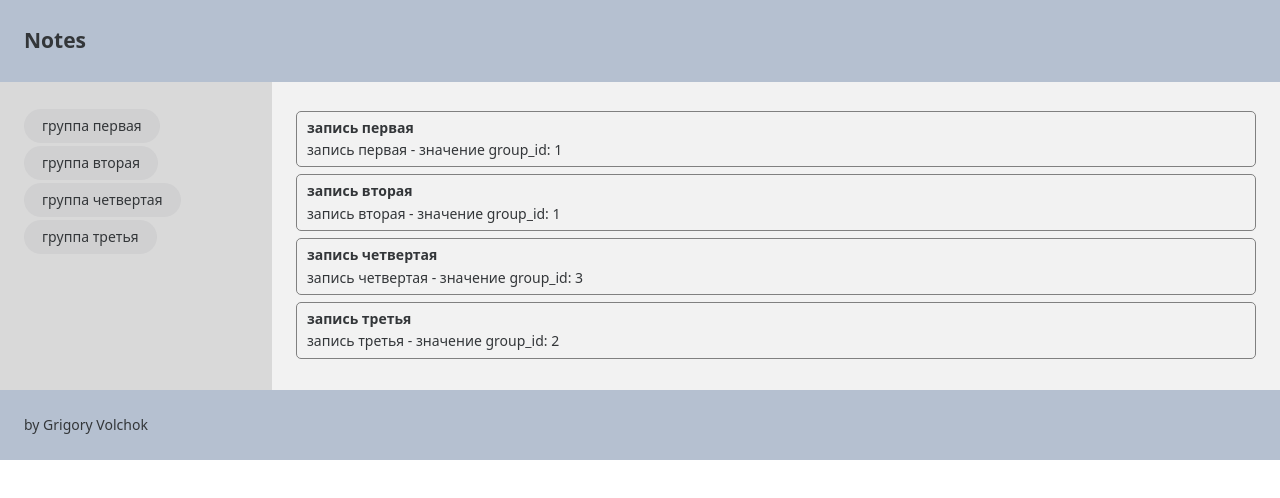
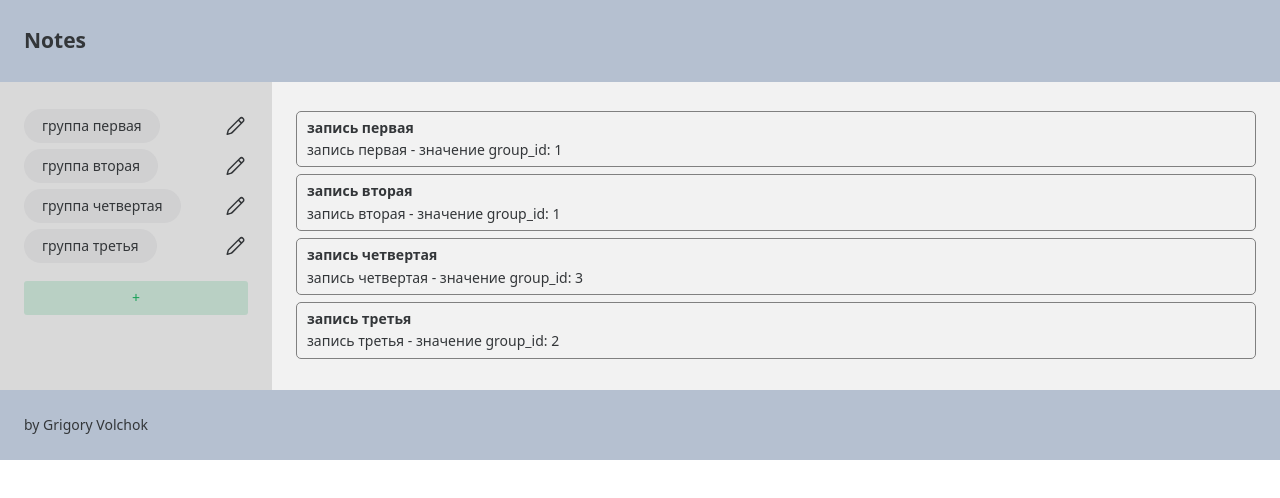
Before and after one commit to V-Grigory/notes, a Vue app in the folder front-vue3/: page / in a window 1280 px wide. Shown: the top 498 px of the page. Built offline with nearby package versions, Linux system fonts and the light colour scheme.

Commit message:
Add create/edit group form

```diff
--- a/front-vue3/src/App.vue
+++ b/front-vue3/src/App.vue
@@ -6,6 +6,7 @@
       </n-layout-header>
 
       <n-layout has-sider>
+        <n-message-provider placement="bottom-right">
           <n-layout-sider content-style="padding: 24px;">
             <groups-list />
           </n-layout-sider>
@@ -13,6 +14,7 @@
           <n-layout-content content-style="padding: 24px;">
             <notes-list />
           </n-layout-content>
+        </n-message-provider>
       </n-layout>
 
       <n-layout-footer> by Grigory Volchok </n-layout-footer>
--- /dev/null
+++ b/front-vue3/src/components/groups/GroupForm.vue
@@ -0,0 +1,82 @@
+<template>
+  <n-modal :show="isOpenModal" transform-origin="center" auto-focus>
+    <n-card
+      style="width: 600px"
+      :title="formTitle"
+      :bordered="false"
+      size="huge"
+      role="dialog"
+      aria-modal="true"
+    >
+      <n-form :model="formValues">
+        <n-form-item label="Title">
+          <n-input v-model:value="formValues.title" placeholder="Input Title" />
+        </n-form-item>
+
+        <n-form-item label="Order">
+          <n-input-number v-model:value="formValues.order" />
+        </n-form-item>
+
+        <n-form-item>
+          <n-button @click="saveEdit" type="success"> Сохранить </n-button>
+          <n-button @click="cancelEdit" style="margin-left: 15px">
+            Отмена
+          </n-button>
+        </n-form-item>
+      </n-form>
+
+      {{ formValues }}
+    </n-card>
+  </n-modal>
+</template>
+
+<script setup lang="ts">
+import { ref, watch } from "vue";
+import { useMessage } from "naive-ui";
+import type { IGroupData } from "@/entities";
+import { serviceProvider } from "@/serviceProvider/serviceProvider";
+
+const message = useMessage();
+
+const props = defineProps<{
+  isOpenForm: boolean;
+  formTitle: string;
+  formData: IGroupData;
+}>();
+
+const emit = defineEmits<{
+  (e: "closeForm"): void;
+  (e: "formSaved"): void;
+}>();
+
+const isOpenModal = ref<boolean>(false);
+watch(
+  () => props.isOpenForm,
+  () => {
+    props.isOpenForm && initFormValues();
+    isOpenModal.value = props.isOpenForm;
+  }
+);
+
+const formValues = ref<IGroupData>(props.formData);
+
+const initFormValues = (): void => {
+  formValues.value = Object.assign({}, props.formData);
+};
+
+const saveEdit = async () => {
+  try {
+    await serviceProvider.groups.createGroup(formValues.value);
+
+    emit("formSaved");
+  } catch (errorMessage: any) {
+    message.error(errorMessage);
+  }
+};
+
+const cancelEdit = (): void => {
+  emit("closeForm");
+};
+</script>
+
+<style scoped></style>
--- a/front-vue3/src/components/groups/GroupsList.vue
+++ b/front-vue3/src/components/groups/GroupsList.vue
@@ -1,45 +1,100 @@
 <template>
-  <n-button
+  <div
     v-for="(group, index) in store.sortedGroups"
     :key="index"
-    @click="selectGroup(group)"
+    class="list-item-wrapper"
+  >
+    <n-button
+      @click="selectItem(group)"
+      strong
+      secondary
+      round
+      class="select-list-item-button"
+    >
+      {{ group.title }}
+    </n-button>
+    <edit-icon @click="editItem(group)" />
+  </div>
+
+  <n-button
+    @click="addItem"
     strong
     secondary
-    round
-    class="button"
+    block
+    type="primary"
+    class="add-list-item-button"
   >
-    {{ group.title }}
+    +
   </n-button>
+
+  <group-form
+    :is-open-form="isOpenForm"
+    form-title="Добавить группу"
+    :form-data="itemFormData"
+    @form-saved="onFormSaved"
+    @close-form="closeForm"
+  />
+
 <!--  {{ store.groups }}-->
-<!--  <br>-->
-<!--  {{ store.selectedGroup }}-->
 </template>
 
 <script setup lang="ts">
-// import { ref } from "vue";
+import { ref } from "vue";
 import { serviceProvider } from "@/serviceProvider/serviceProvider";
 import { useGroupStore } from "@/stores/group";
 import type { IGroupData } from "@/entities";
+import GroupForm from "@/components/groups/GroupForm.vue";
+import EditIcon from "@/components/ui/EditIcon.vue";
 
 const store = useGroupStore();
 
 const getGroups = (): void => {
   serviceProvider.groups
     .getAllGroups()
-    .then((groupsData: IGroupData[] | []) => (store.groups = groupsData));
+    .then((groupsData: IGroupData[] | []) => {
+      store.groups.length = 0;
+      store.groups = [...groupsData];
+    });
+};
+getGroups();
+
+const selectItem = (group: IGroupData): void => {
+  store.selectGroup(group);
 };
 
-getGroups();
+const itemFormData = ref<IGroupData>(serviceProvider.groups.getInitGroup());
 
-const selectGroup = (group: IGroupData): void => {
-  store.selectGroup(group);
+const addItem = (): void => {
+  itemFormData.value = serviceProvider.groups.getInitGroup();
+  openForm();
 };
+const editItem = (item: IGroupData): void => {
+  itemFormData.value = item;
+  openForm();
+};
+
+const onFormSaved = (): void => {
+  getGroups();
+  closeForm();
+};
+
+const isOpenForm = ref<boolean>(false);
+const openForm = () => (isOpenForm.value = true);
+const closeForm = () => (isOpenForm.value = false);
 </script>
 
 <style scoped>
-.button {
+.list-item-wrapper {
+  display: flex;
+  align-items: center;
+  justify-content: space-between;
+}
+.select-list-item-button {
   display: block;
   text-wrap: initial;
   margin: 3px 0;
 }
+.add-list-item-button {
+  margin-top: 15px;
+}
 </style>
--- /dev/null
+++ b/front-vue3/src/components/ui/EditIcon.vue
@@ -0,0 +1,20 @@
+<template>
+  <svg
+    xmlns="http://www.w3.org/2000/svg"
+    xmlns:xlink="http://www.w3.org/1999/xlink"
+    viewBox="0 0 16 16"
+    width="25"
+    height="24"
+  >
+    <g fill="none">
+      <path
+        d="M13.416 2.584c.778.778.778 2.039 0 2.817L6.058 12.76c-.319.32-.719.546-1.156.655l-2.283.57a.498.498 0 0 1-.604-.603l.57-2.283a2.49 2.49 0 0 1 .656-1.156l7.358-7.358a1.992 1.992 0 0 1 2.817 0zM9.894 4.697l-5.949 5.949a1.495 1.495 0 0 0-.393.694l-.369 1.477l1.477-.37c.263-.065.503-.2.694-.392l5.949-5.95l-1.409-1.408zm1.41-1.41l-.705.705l1.408 1.409l.705-.704a.996.996 0 0 0-1.409-1.41z"
+        fill="currentColor"
+      ></path>
+    </g>
+  </svg>
+</template>
+
+<script setup lang="ts"></script>
+
+<style scoped></style>
--- a/front-vue3/src/services/groups/groupsService.ts
+++ b/front-vue3/src/services/groups/groupsService.ts
@@ -19,4 +19,8 @@ export class GroupsService implements IGroupsService {
 
     return Promise.reject("GroupEntity is not valid");
   }
+
+  getInitGroup(): IGroupData {
+    return { id: 0, title: "", order: 0 };
+  }
 }
--- a/front-vue3/src/services/groups/groupsService.types.ts
+++ b/front-vue3/src/services/groups/groupsService.types.ts
@@ -3,4 +3,5 @@ import type { IGroupData } from "@/entities";
 export interface IGroupsService {
   getAllGroups(): Promise<IGroupData[] | []>;
   createGroup(data: IGroupData): Promise<void>;
+  getInitGroup(): IGroupData;
 }
```
Lines whose indentation alone changed are shown as unchanged.
